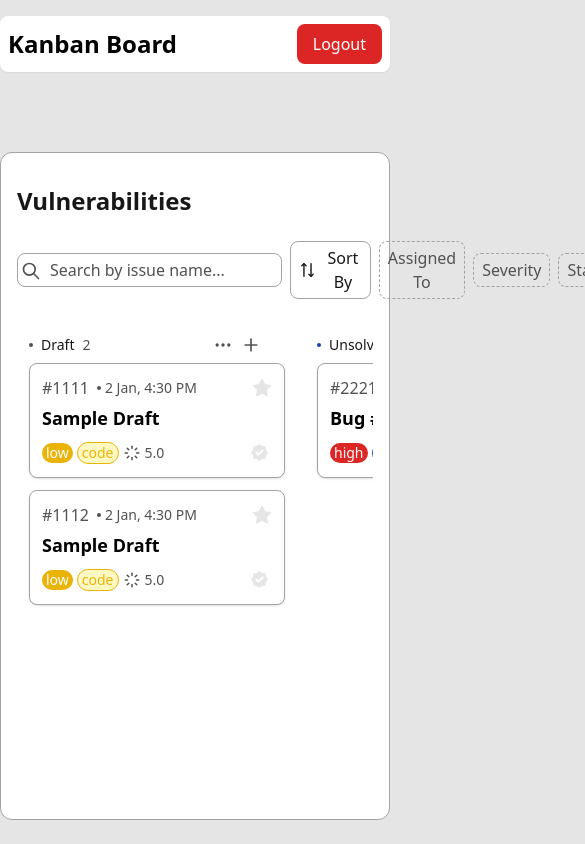
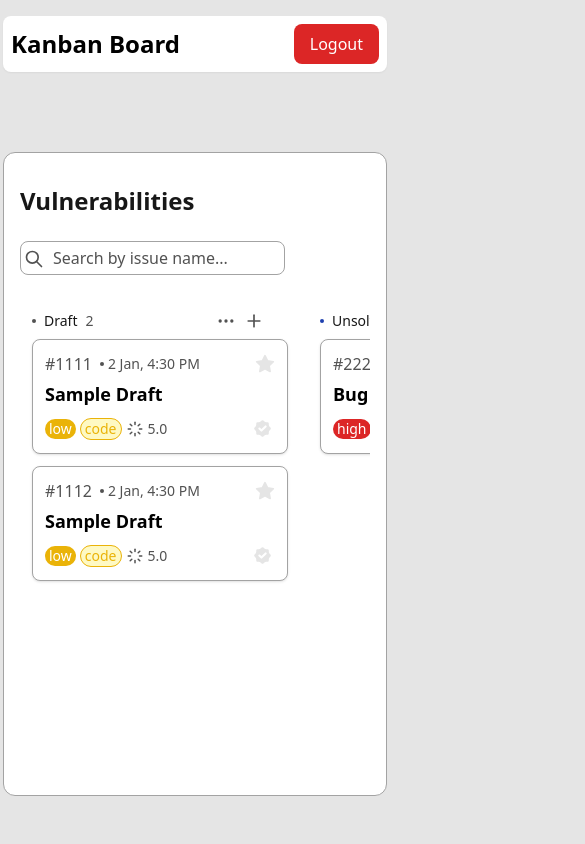
Before and after one commit to harshgolyan/kraftbase-assignment, a Next.js app: page /board in a window 390 px wide. Shown: the top 844 px of the page, 585 px wide, since content can reach past the window. Built offline with nearby package versions, Linux system fonts and the light colour scheme; sample sign-in values are in the browser's storage.

Commit message:
responsiveness added

```diff
--- a/app/board/page.tsx
+++ b/app/board/page.tsx
@@ -23,7 +23,7 @@ export default function Board() {
     return (
         <>
             <Navbar />
-            <div className="max-w-6xl border border-border rounded-xl mx-auto mt-20 px-4 pt-8 min-h-[30rem] h-auto bg-white pb-4">
+            <div className="xl:max-w-6xl md:max-w-4xl sm:max-w-xl max-w-sm border border-border rounded-xl mx-auto mt-20 px-4 pt-8 min-h-[30rem] h-auto bg-white pb-4">
                 <Heading />
                 <Toolbar />
                 <Tasks />
--- a/components/filters.tsx
+++ b/components/filters.tsx
@@ -11,7 +11,7 @@ const filters = [
 export default function Filters() {
     return (
         <>
-            <div className="flex items-center">
+            <div className="xl:flex xl:flex-row hidden items-center">
                 <button className="flex items-center gap-2 text-primary border px-2 py-1 font-medium border-border rounded-lg">
                     <IconArrowsUpDown />
                     Sort By
--- a/components/navbar.tsx
+++ b/components/navbar.tsx
@@ -9,7 +9,7 @@ export default function Navbar() {
     const dispatch = useDispatch<AppDispatch>();
     return (
         <>
-            <div className="max-w-xl mx-auto flex justify-between items-center mt-4 shadow-xs rounded-lg p-2 bg-white">
+            <div className="sm:max-w-xl max-w-sm mx-auto flex justify-between items-center mt-4 shadow-xs rounded-lg p-2 bg-white">
                 <div className="font-semibold text-2xl">Kanban Board</div>
                 <button
                     onClick={() => {
--- a/components/signin.tsx
+++ b/components/signin.tsx
@@ -61,7 +61,7 @@ export default function Signin() {
 
   return (
     <div className="flex flex-col items-center justify-center min-h-screen">
-      <div className="w-full max-w-md bg-white rounded-2xl shadow-lg p-8">
+      <div className="w-full sm:max-w-md max-w-sm bg-white rounded-2xl shadow-lg p-8">
         <h2 className="text-2xl font-bold text-center mb-6">Login</h2>
 
         <form onSubmit={handleSubmit} className="space-y-4">
@@ -104,7 +104,7 @@ export default function Signin() {
           </button>
         </form>
       </div>
-      <div className="mt-4 w-full bg-white rounded-xl max-w-md p-4 font-semibold text-lg">
+      <div className="mt-4 w-full bg-white rounded-xl sm:max-w-md max-w-sm p-4 font-semibold text-lg">
         Note: User Credentials are
         <div className="font-medium text-sm">Email: test@gmail.com</div>
         <div className="font-medium text-sm">Password: Test@123#</div>
--- a/components/view.tsx
+++ b/components/view.tsx
@@ -8,7 +8,7 @@ export default function Views () {
     const [view, setView] = useState("board");
     return (
         <>
-            <div className="flex items-center text-subheading border font-medium border-border rounded-lg divide-x divide-border">
+            <div className="xl:flex xl:flex-row hidden items-center text-subheading border font-medium border-border rounded-lg divide-x divide-border">
                 <div className={`flex items-center gap-2 py-1 px-1 rounded-l-lg cursor-pointer ${view === "board" ? "bg-blue-accent text-blue" : "text-primary"}`} onClick={() => setView("board")}>
                     <IconColumns3 size={20} />
                     Board
```
